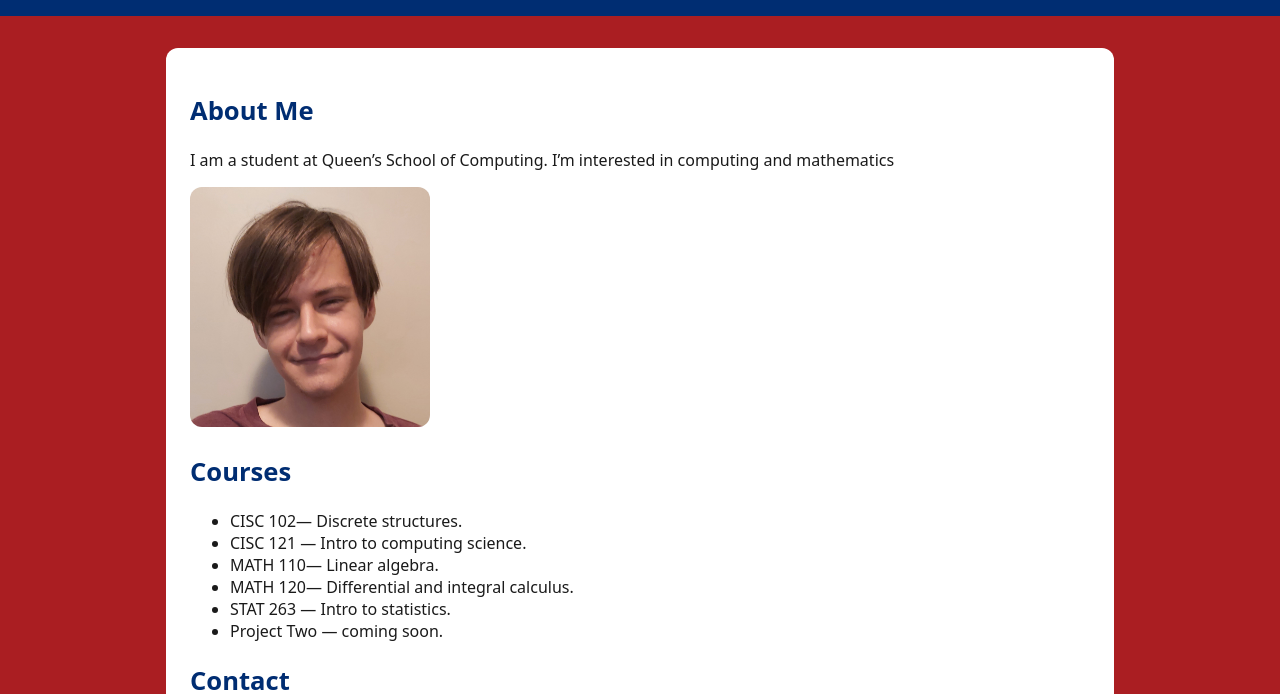
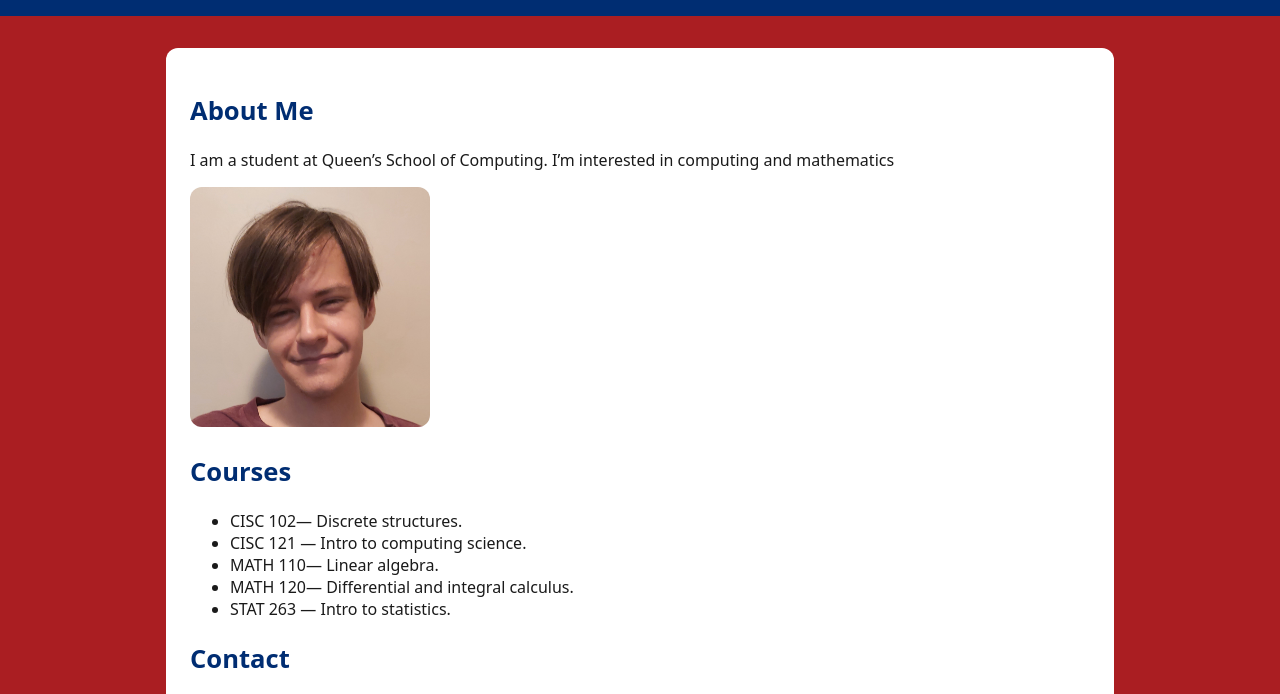
Before and after one commit to hgojf/queens-student-page, a plain HTML site: page index.html in a window 1280 px wide. Shown: the part 102-796 px from the top of the page. Drawn offline with Linux system fonts and the light colour scheme.

Commit message:
Drop template line

```diff
--- a/index.html
+++ b/index.html
@@ -27,7 +27,6 @@
         <li>MATH 110— Linear algebra.</li>
         <li>MATH 120— Differential and integral calculus.</li>
         <li>STAT 263 — Intro to statistics.</li>
-        <li>Project Two — coming soon.</li>
       </ul>
 
       <!-- ====== CONTACT (update your links) ====== -->
```
